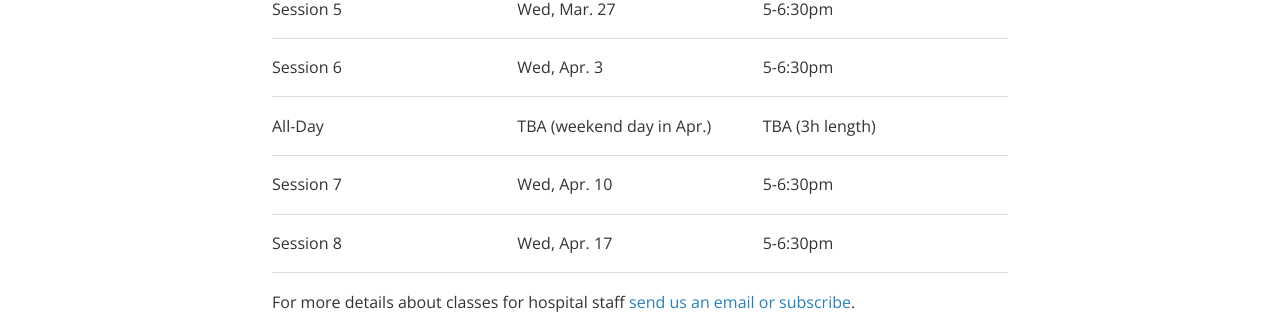
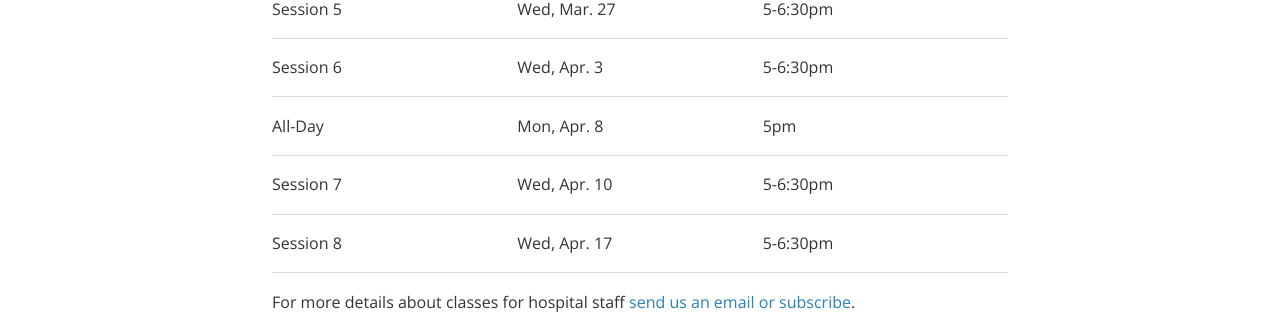
Before and after one commit to mindfulnessone/mindfulnessone.github.io, a Jekyll site: the page built from hospital-staff.md, in a window 1280 px wide. Shown: the part 1562-1876 px from the top of the page. Built offline with Jekyll 4.4.1, drawn with Linux system fonts in a browser that asks for light colours; nearby versions of some CDN libraries.

Commit message:
Update hospital-staff.md

```diff
--- a/hospital-staff.md
+++ b/hospital-staff.md
@@ -36,7 +36,7 @@ Attending the 1.5 hour free information session will give you a taste of what mi
 | Session 4 | Wed, Mar. 20 | 5-6:30pm |
 | Session 5 | Wed, Mar. 27 | 5-6:30pm |
 | Session 6 | Wed, Apr. 3  | 5-6:30pm |
-| All-Day | TBA (weekend day in Apr.) | TBA (3h length) |
+| All-Day | Mon, Apr. 8 | 5pm |
 | Session 7 | Wed, Apr. 10 | 5-6:30pm |
 | Session 8 | Wed, Apr. 17 | 5-6:30pm |
 
```
